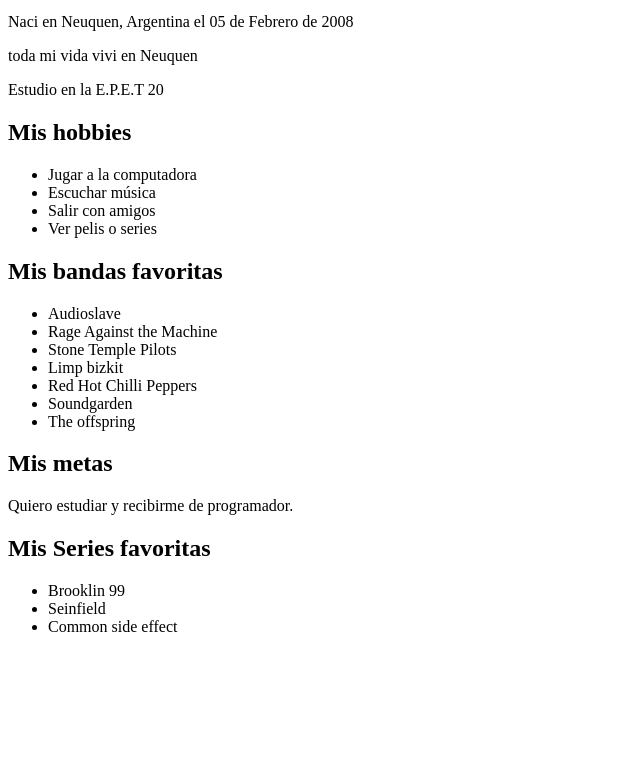
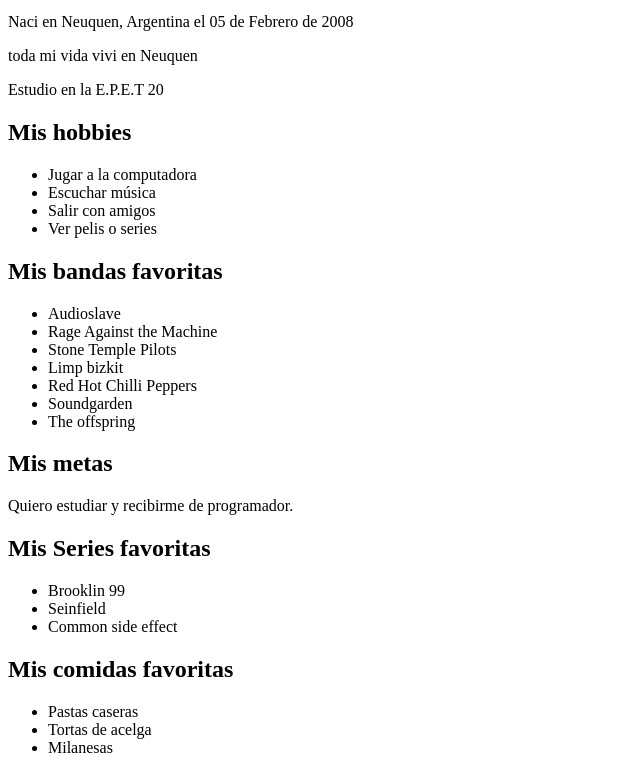
Before and after one commit to olatealejo/tp-bibliografia-olate, a plain HTML site: page index.html in a window 1280 px wide. Shown: the part 127-900 px from the top of the page, without its empty margins (0-640 px from the left). Before the commit the page ends 800 px from the top, so only its background shows below. Drawn offline with Linux system fonts and the light colour scheme.

Commit message:
Se agrego Comidas favoritas

```diff
--- a/index.html
+++ b/index.html
@@ -44,6 +44,13 @@
     <li>Common side effect</li>
 </ul>
 
+<h2>Mis comidas favoritas</h2>
+<ul>
+    <li>Pastas caseras</li>
+    <li>Tortas de acelga</li>
+    <li>Milanesas</li>
+</ul>
+
 
 
 
```
